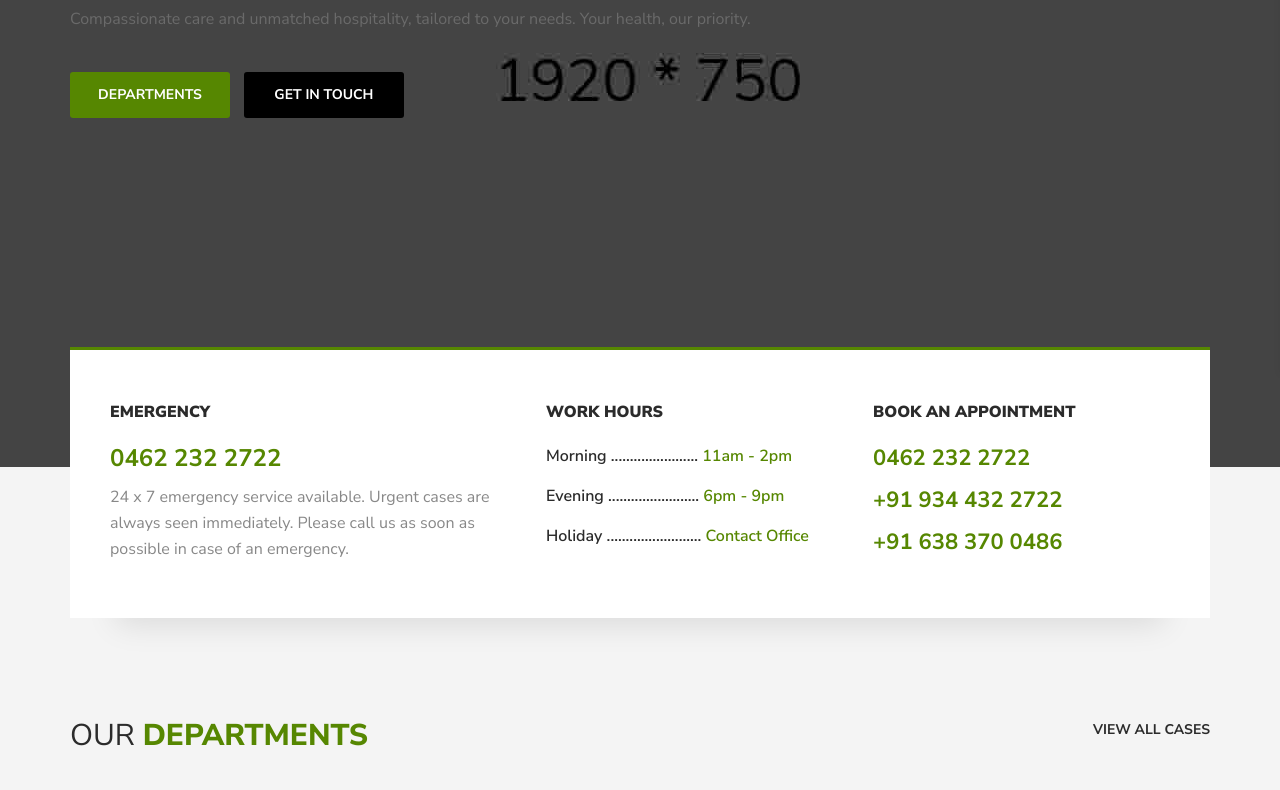
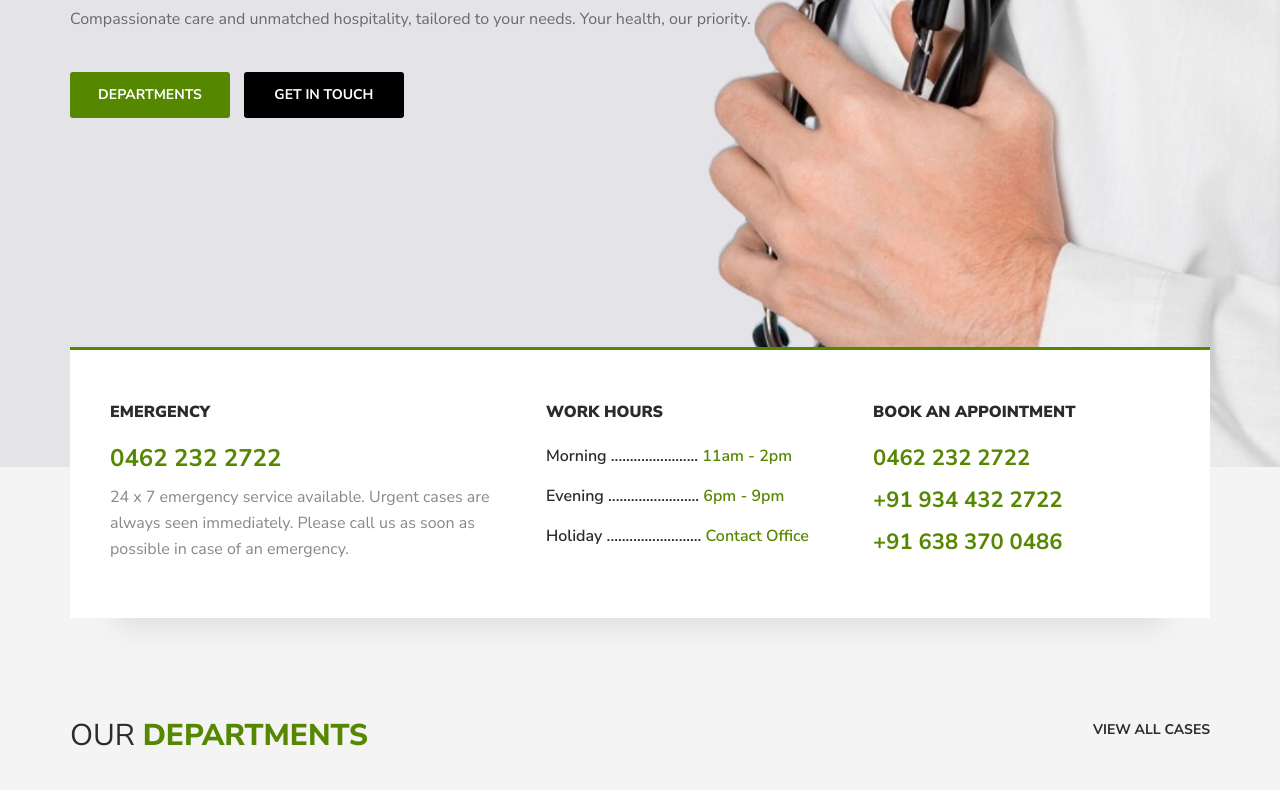
Before and after one commit to mari-sankar/arun-nurshing-home, a plain HTML site: page index.html in a window 1280 px wide. Shown: the part 426-1216 px from the top of the page. Drawn offline with Linux system fonts and the light colour scheme; some packages are replaced by stand-ins of ours.

Commit message:
new file:   assets/image/home-cover.jpg 	modified:   index.html

```diff
--- a/index.html
+++ b/index.html
@@ -97,7 +97,7 @@
      <!------main-slider------>
      <section class="main-slider">
       <div class="main-slider-carousel main-slider-one owl-carousel owl-theme">
-         <div class="slide" style="background-image:url(assets/image/banner/home-1-banner-1.jpg)">
+         <div class="slide" style="background-image:url(assets/image/home-cover.jpg)">
             <div class="container text-left">
                <div class="content">
                    <h1>GIVING MOTHER and CHILDREN<br/>
```
Also changed, not shown: assets/image/home-cover.jpg (added).
